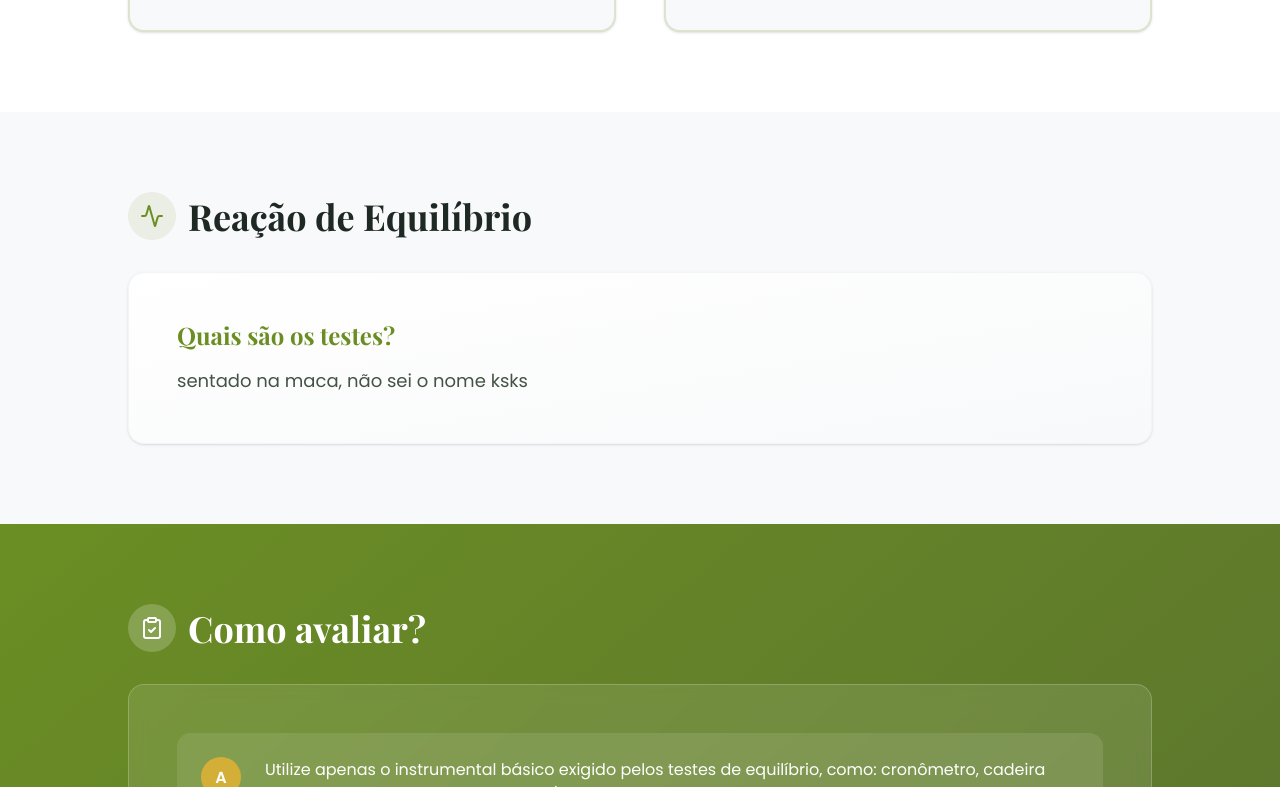
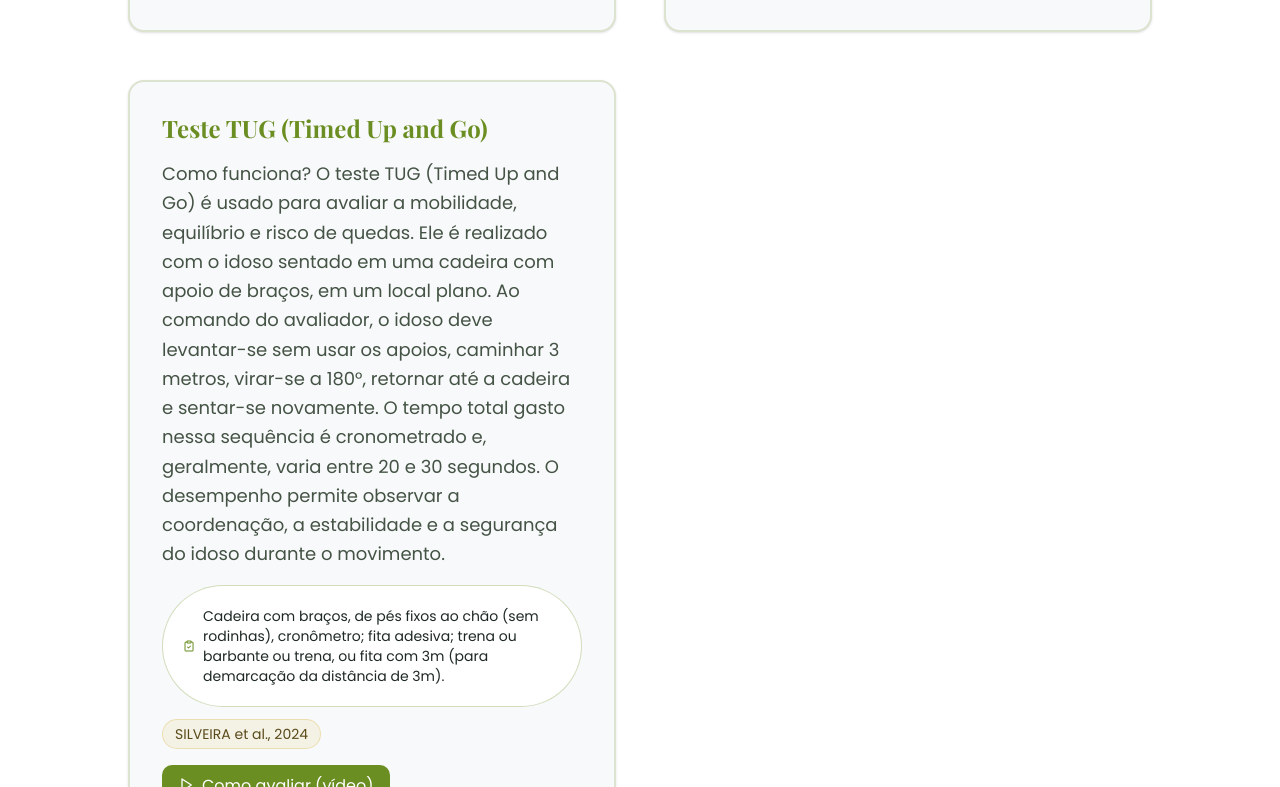
Before and after one commit to AnaLuizaRChiamenti/synapse-website, a Next.js app: page /equilibrio in a window 1280 px wide. Shown: the part 3173-3960 px from the top of the page. Built offline with nearby package versions, Linux system fonts and the light colour scheme; a web font is replaced by a local one.

Commit message:
feat: teste video youtube

```diff
--- a/app/equilibrio/page.tsx
+++ b/app/equilibrio/page.tsx
@@ -47,6 +47,14 @@ export default function EquilibrioPage() {
       referencia: "SILVEIRA et al., 2024",
       equipamento: "Cadeira com braços, de pés fixos ao chão (sem rodinhas), cronômetro; fita adesiva; trena ou barbante ou trena, ou fita com 3m (para demarcação da distância de 3m).",
       video: "https://github.com/AnaLuizaRChiamenti/synapse-website/releases/download/v1.0-videos/video-teste-de-tug.mp4",
+    },
+        {
+      titulo: "Teste TUG (Timed Up and Go)",
+      descricao:
+        "Como funciona? O teste TUG (Timed Up and Go) é usado para avaliar a mobilidade, equilíbrio e risco de quedas. Ele é realizado com o idoso sentado em uma cadeira com apoio de braços, em um local plano. Ao comando do avaliador, o idoso deve levantar-se sem usar os apoios, caminhar 3 metros, virar-se a 180°, retornar até a cadeira e sentar-se novamente. O tempo total gasto nessa sequência é cronometrado e, geralmente, varia entre 20 e 30 segundos. O desempenho permite observar a coordenação, a estabilidade e a segurança do idoso durante o movimento.",
+      referencia: "SILVEIRA et al., 2024",
+      equipamento: "Cadeira com braços, de pés fixos ao chão (sem rodinhas), cronômetro; fita adesiva; trena ou barbante ou trena, ou fita com 3m (para demarcação da distância de 3m).",
+      video: "https://www.youtube.com/embed/KZ5r8tsmJ1I",
     },
   ]
 
```
